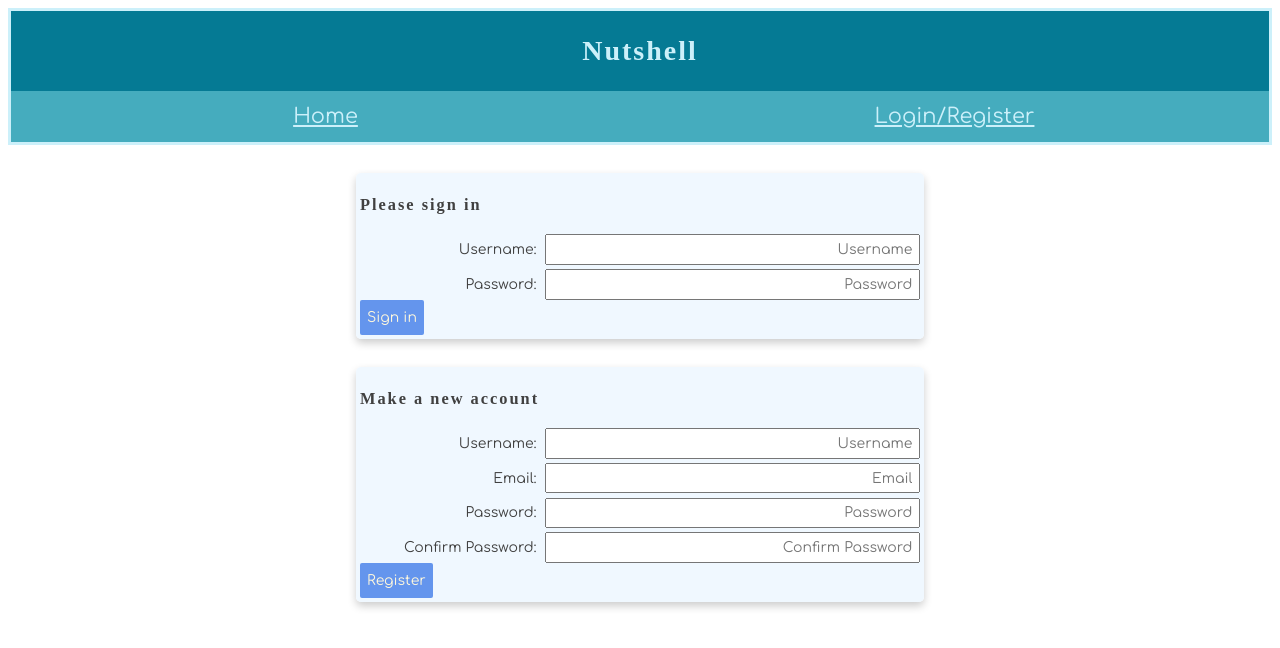
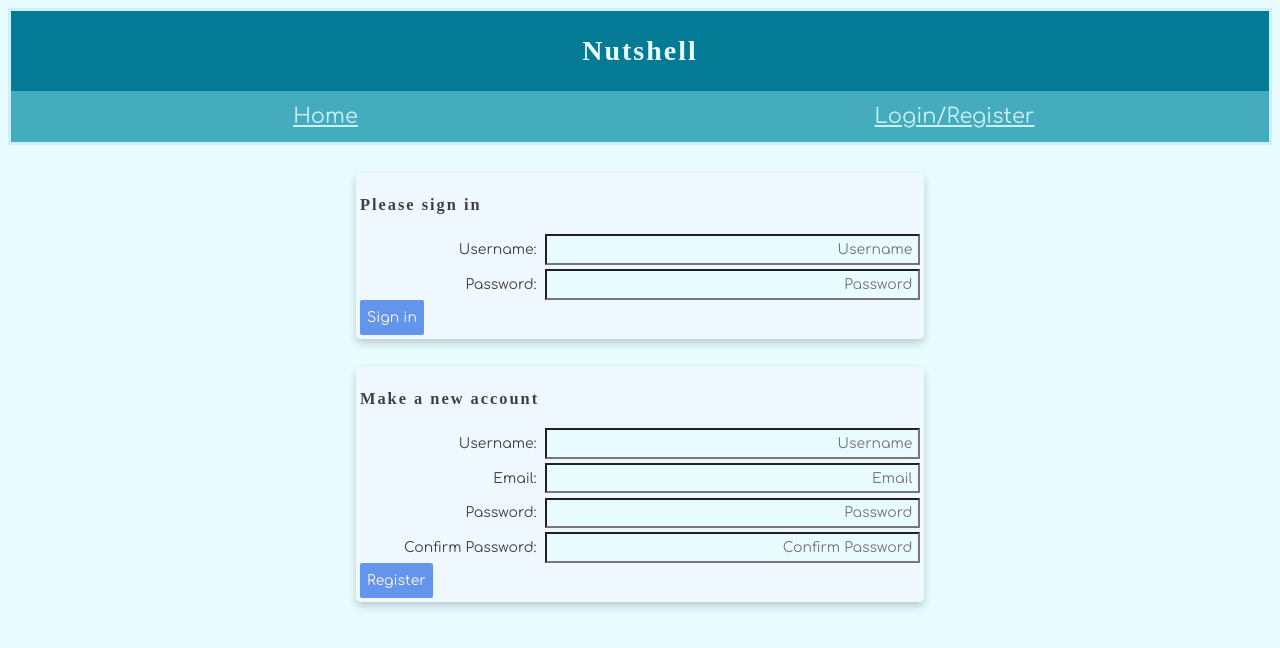
Before and after one commit to nss-day-cohort-38/react-nutshell-purple-turf-storm, a React (Create React App) app: page /login in a window 1280 px wide. Shown: the top 648 px of the page. Built offline with nearby package versions, Linux system fonts and the light colour scheme; a web font is replaced by a local one.

Commit message:
Css is good making new branch to test pink

```diff
--- a/src/components/Nutshell.css
+++ b/src/components/Nutshell.css
@@ -12,6 +12,7 @@ textarea {
   font-family: "Comfortaa", Arial, sans-serif;
   font-size: 14px;
   line-height: 1.5;
+  background-color: rgb(232, 252, 255);
 }
 
 h1,
--- a/src/components/event/Event.css
+++ b/src/components/event/Event.css
@@ -3,7 +3,7 @@
     box-shadow: 0 4px 8px 0 rgba(0,0,0,0.2);
     transition: 0.3s;
     border-radius: 5px; /* 5px rounded corners */
-    background: rgb(206, 235, 237);
+    background: rgb(212, 244, 245);
     margin-bottom: 2em;
     height: 50%;
     width: 50%;
@@ -49,7 +49,7 @@
   }
 
 .eventcontainer-cards .eventcard:first-child  {
-  background-color: rgb(158, 228, 233);
+  background-color: rgb(171, 249, 250);
   font-weight: bold;
   font-size: 30px;
   border: rgb(9, 99, 106);
--- a/src/components/nav/NavBar.css
+++ b/src/components/nav/NavBar.css
@@ -8,7 +8,7 @@ small {
   }
 
   .site-title {
-    color: rgb(204, 240, 250);
+    color: rgb(232, 252, 255);
     text-align: center;
   }
 
```
